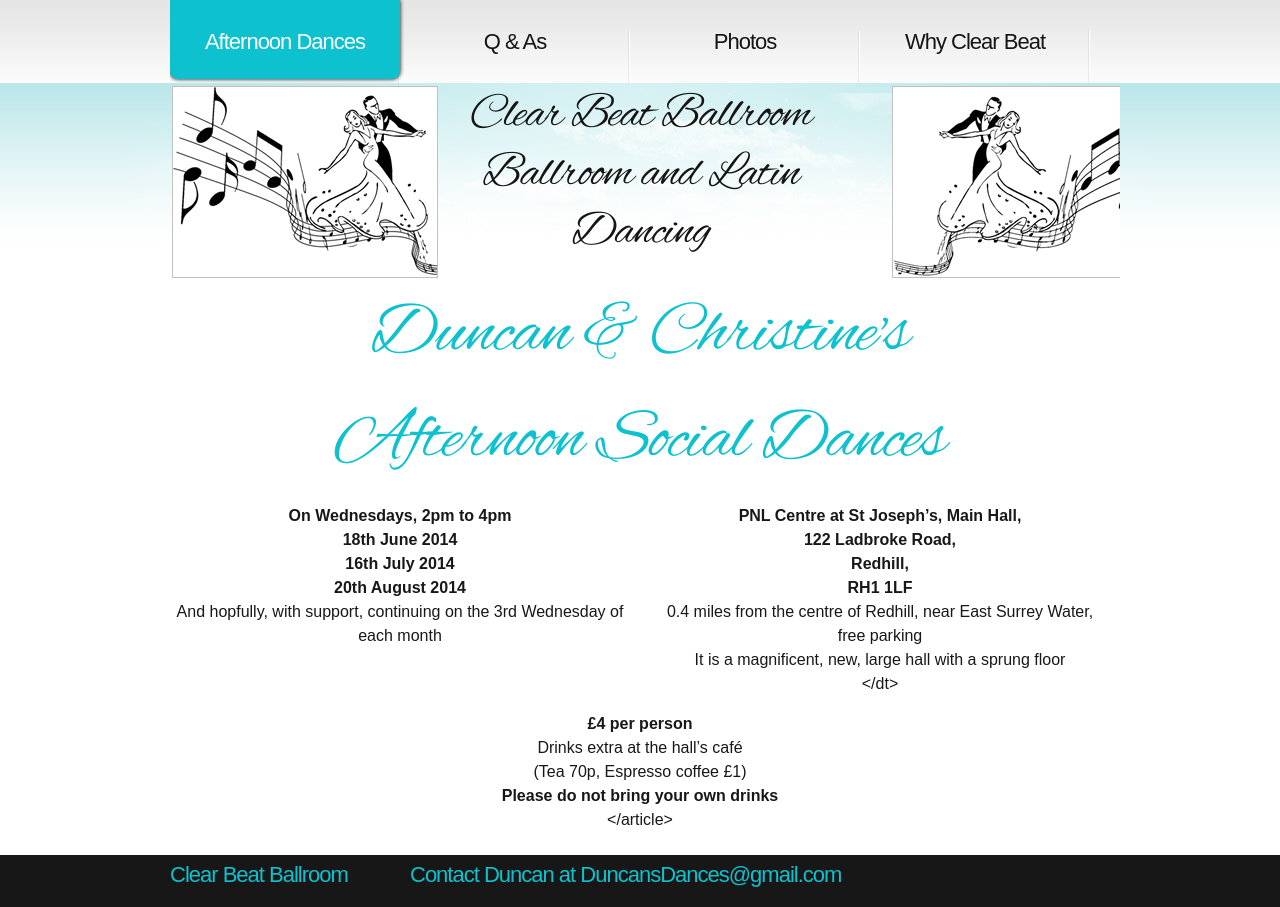
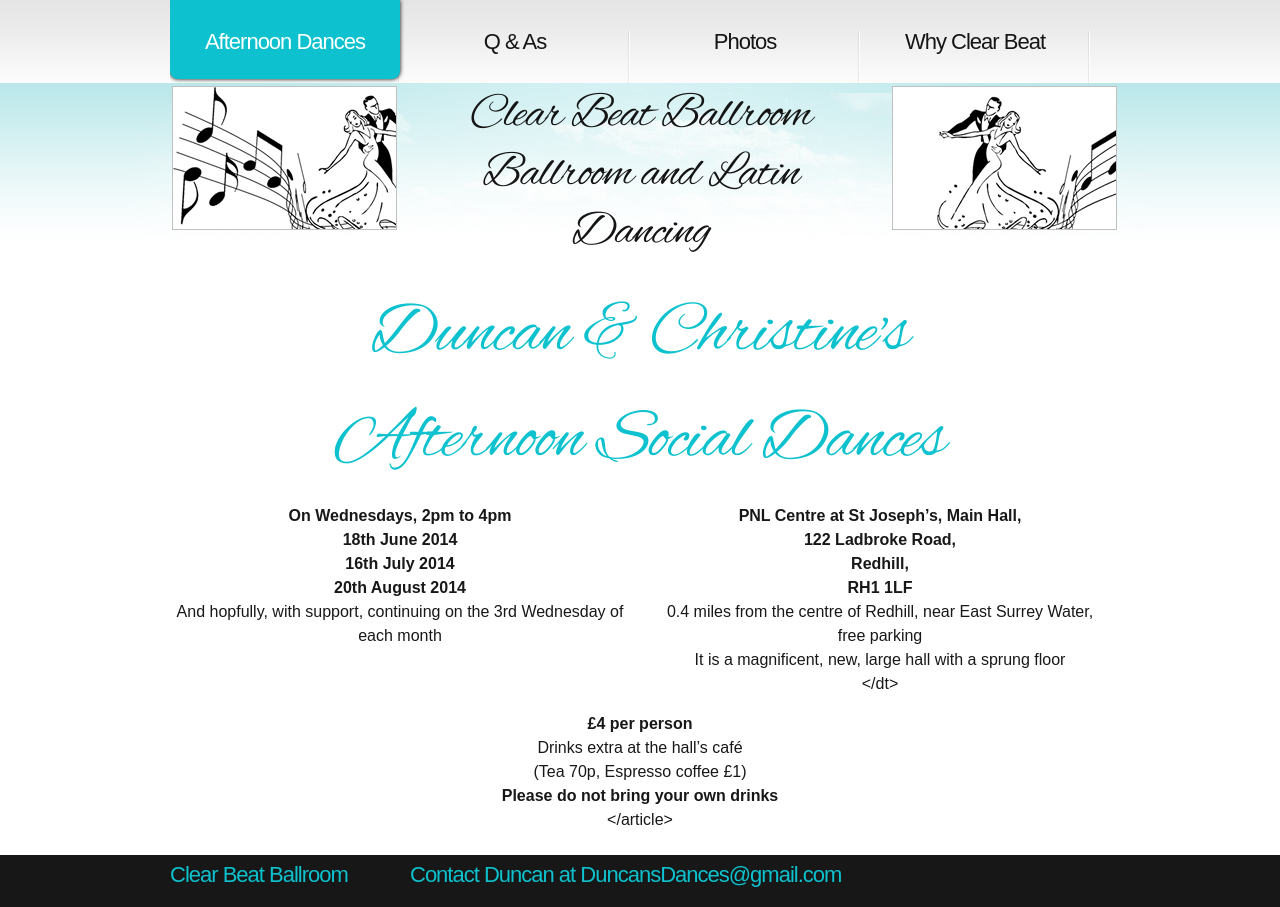
Before and after one commit to ramsayd/duncansdances, a Jekyll site: the page built from 00_index.md, in a window 1280 px wide. Built offline with Jekyll 4.4.1, drawn with Linux system fonts in a browser that asks for light colours.

Commit message:
Update style.css

```diff
--- a/css/style.css
+++ b/css/style.css
@@ -172,8 +172,8 @@ h1
 .left-logo
 {
   display:block;
-  width:266px;
-  height:192px;
+  width:225px;
+  height:144px;
   text-indent:-5000px;
   background:url(../images/LEFT_DANCE4-300.jpg) 0 0 no-repeat;
 }
@@ -181,8 +181,8 @@ h1
 .right-logo
 {
   display:block;
-  width:266px;
-  height:192px;
+  width:225px;
+  height:144px;
   text-indent:-5000px;
   background:url(../images/RIGHT_DANCE4-300.jpg) 0 0 no-repeat;
 }
```
